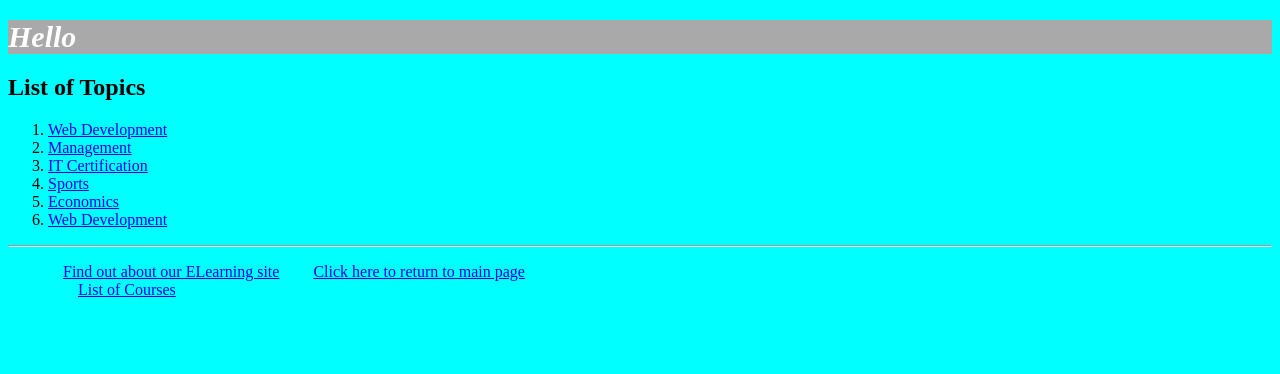
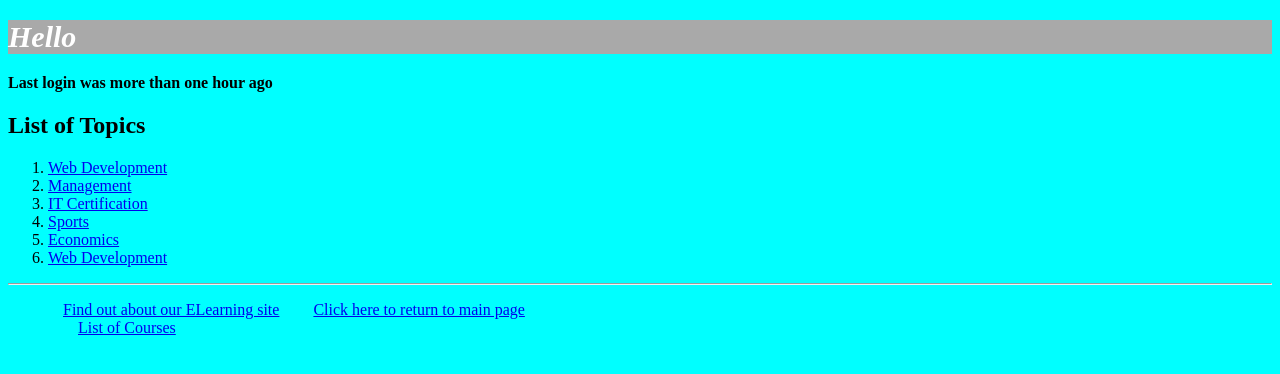
Before and after one commit to Gundeep-repos/mysite20, a Django app: page /myapp/ in a window 1280 px wide. Shown: the top 374 px of the page. Run offline with Django 3.2, Linux system fonts and the light colour scheme; data comes from the database, SQL or seed files in the repository; both versions use the stored data as it was after the commit.

Commit message:
All completed

```diff
--- a/mysite20/myapp/templates/myapp/about.html
+++ b/mysite20/myapp/templates/myapp/about.html
@@ -1,4 +1,5 @@
 {% extends 'myapp/base.html' %}
 {% block body_block %}
      <h1>{{data}}</h1>
+    <h2>Number of visits so far: {{ visits }}</h2>
 {% endblock %}
--- a/mysite20/myapp/templates/myapp/index.html
+++ b/mysite20/myapp/templates/myapp/index.html
@@ -1,5 +1,10 @@
 {% extends 'myapp/base.html' %}
 {% block body_block %}
+    {% if last_logged %}
+    <h1>Last Logged in at: {{ last_logged }}</h1>
+    {% else %}
+        <strong>Last login was more than one hour ago</strong>
+    {% endif %}
     {% if top_list %}
          <h2>List of Topics</h2>
             <ol>
--- a/mysite20/myapp/views.py
+++ b/mysite20/myapp/views.py
@@ -1,13 +1,17 @@
 # Import necessary classes
 from django.http import HttpResponse,HttpResponseRedirect
 from .models import Topic, Course, Student, Order
+from json import dumps
+import datetime
 from django.shortcuts import get_list_or_404, get_object_or_404
 from django.shortcuts import render
 from .forms import OrderForm,InterestForm
 from django.contrib.auth import authenticate, login, logout
 from django.contrib.auth.decorators import login_required
 from django.urls import reverse
+from django.core.serializers.json import DjangoJSONEncoder
 # Create your views here.
+
 
 
 def index(request):
@@ -32,7 +36,18 @@ def index(request):
     #     para1 = '<p>' + str(course.name) + ':' + forEveryone + '</p>'
     #     response.write(para1)
 
-    return render(request, 'myapp/index.html', {'top_list': top_list})
+    if request.session.test_cookie_worked():
+        print('The test cookie is working')
+        request.session.delete_test_cookie()
+        print('Test cookie Deleted also')
+
+    last_logged = ''
+    if request.session.has_key('last_connection'):
+        last_logged = request.session['last_connection']
+        print(last_logged)
+
+
+    return render(request, 'myapp/index.html', {'top_list': top_list, 'last_logged': last_logged})
 
     '''Part 1
     2. C) Wr are passing the context variable 'top_list' to the index view
@@ -40,10 +55,29 @@ def index(request):
 
 
 def about(request):
+
     # response = HttpResponse()
     # response.write('<h1>This is an E-learning Website! Search our Topics to find all available Courses</h1>')
+
     data="This is an E-learning Website! Search our Topics to find all available Courses"
-    return render(request, 'myapp/about.html', {'data': data})
+
+    if request.session.has_key('about_visits'):
+        count = request.session['about_visits']
+        if count >= 1:
+            count = count + 1
+            request.session['about_visits'] = count
+            final1 = count
+            request.session.set_expiry(300)
+    else:
+        request.session['about_visits'] = 1
+        final1 = 1
+        request.session.set_expiry(300)
+
+    response = render(request, 'myapp/about.html', {'data': data, 'visits': final1})
+    # Test cookie
+    request.session.set_test_cookie()
+    return response
+
     '''Part 1
     4. C) Wr are passing the context variable 'data' to the about view
     '''
@@ -80,12 +114,12 @@ def placeOrder(request):
             order = form.save(commit=False)
             if order.levels <= order.course.stages:
 
-                if order.course.price>150:
+                if order.course.price > 150:
                     print("--im here--")
                     discounted_price = order.course.discount()
                     order.course.save()
 
-                    Course.objects.filter(name=str(order.course)).update(price = discounted_price)
+                    Course.objects.filter(name=str(order.course)).update(price=discounted_price)
                     # order.save()
                 msg = 'Your course has been ordered successfully.'
             else:
@@ -112,7 +146,12 @@ def courseDetail(request,cour_id):
         form = InterestForm()
     return render(request, 'myapp/coursedetail.html', {'form': form,'course': course})
 
+def json_serial(obj):
+    """JSON serializer for objects not serializable by default json code"""
 
+    if isinstance(obj, (datetime.datetime,datetime.datetime.date)):
+        return obj.isoformat()
+    raise TypeError ("Type %s not serializable" % type(obj))
 
 # Create your views here.
 def user_login(request):
@@ -123,7 +162,11 @@ def user_login(request):
         if user:
             if user.is_active:
                 login(request, user)
-                return HttpResponseRedirect(reverse('myapp:index'))
+                response = HttpResponseRedirect(reverse('myapp:index'))
+                request.session['last_connection'] = dumps(datetime.datetime.now(), default=json_serial)
+                request.session.set_expiry(3600)
+                return response
+
             else:
                 return HttpResponse('Your account is disabled.')
         else:
@@ -133,7 +176,8 @@ def user_login(request):
 
 @login_required
 def user_logout(request):
-    logout(request)
+    del request.session['last_connection']
+    # logout(request)
     return HttpResponseRedirect(reverse(('myapp:index')))
 
 @login_required
```
Also changed, not shown: mysite20/db.sqlite3.
